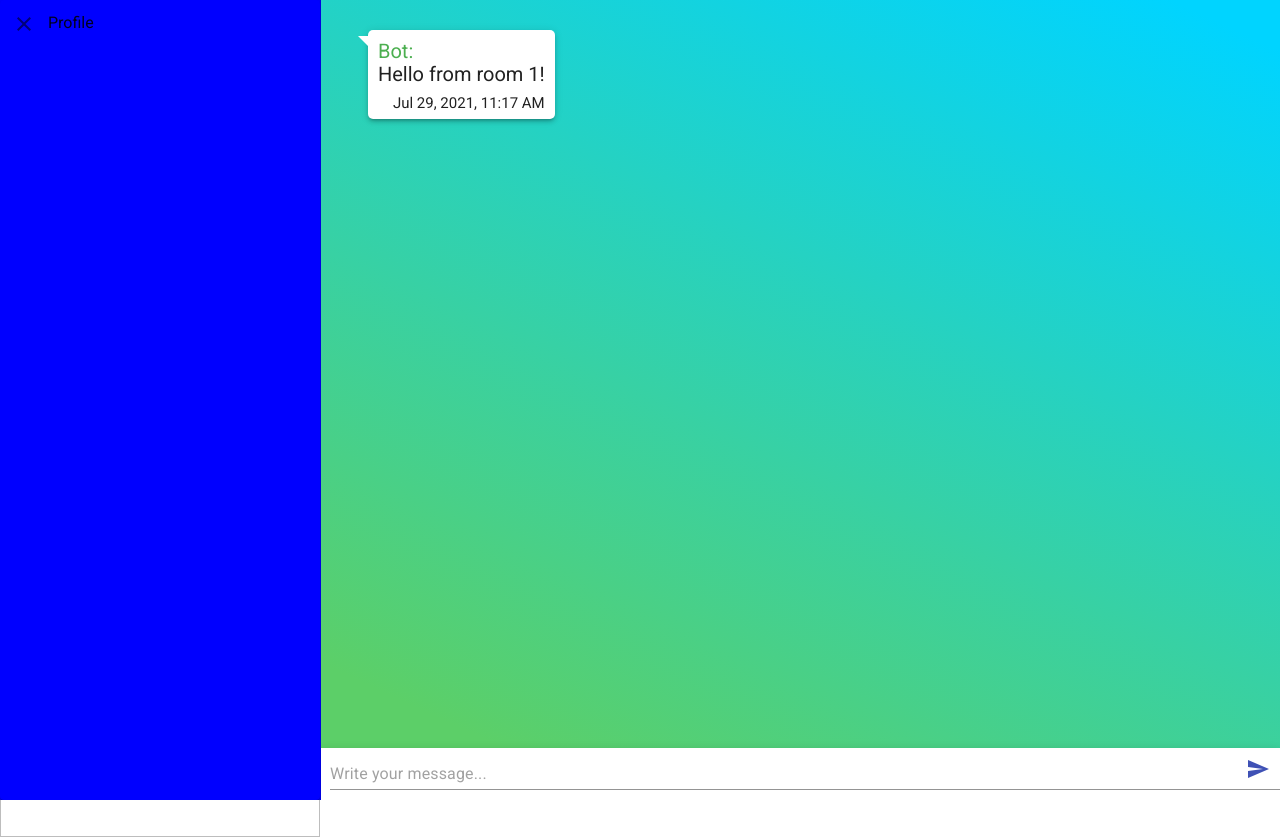
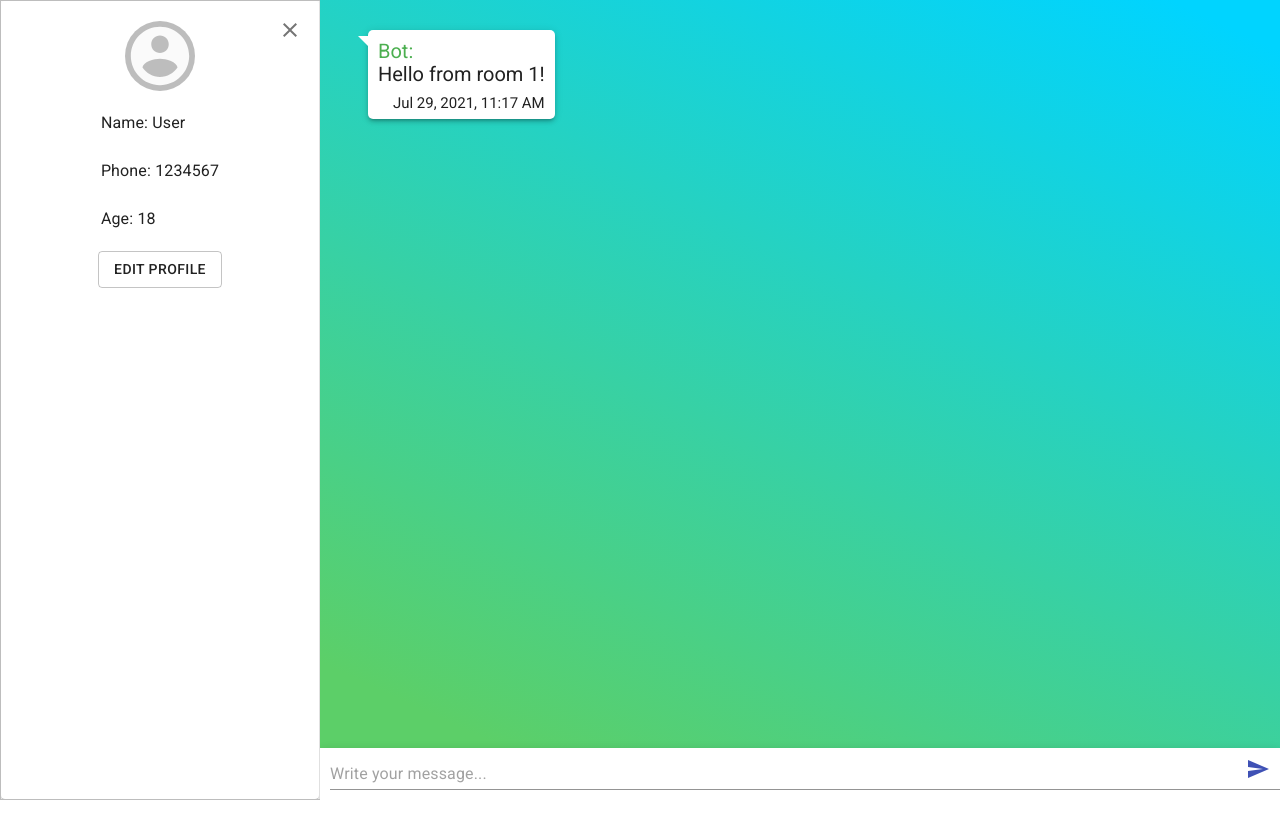
Before and after one commit to Dysco76/Geekbarins-ReactJS, a React (Create React App) app: page /chat/room1 in a window 1280 px wide. Both pictures are taken after a click on the button "PROFILE". After the commit the page ends 800 px from the top, so only its background shows below. Built offline with nearby package versions, Linux system fonts and the light colour scheme.

Commit message:
added stles to profile drawer and started adding redux

```diff
--- a/src/components/chat-list/ChatList.js
+++ b/src/components/chat-list/ChatList.js
@@ -8,12 +8,15 @@ import {
 } from "@material-ui/core"
 import { Group } from "@material-ui/icons"
 import { Link, useParams } from "react-router-dom"
+import { ProfileDialog } from ".."
 
 const useStyles = makeStyles({
   wrapper: {
     height: "100vh",
     boxSizing: "border-box",
     border: "1px solid #BDBDBD",
+    position: "relative",
+    padding: "20px 0",
   },
   chatBlock: {
     textDecoration: "none",
@@ -29,8 +32,9 @@ export const ChatList = ({ conversations, allMessages }) => {
   const { roomId } = useParams()
 
   return (
-    <>
-      <List component="nav" className={classes.wrapper}>
+    <div className={classes.wrapper}>
+      <ProfileDialog />
+      <List component="nav">
         {conversations.map((chat) => {
           const { author, message, date } =
             allMessages[chat.id][allMessages[chat.id].length - 1]
@@ -69,6 +73,6 @@ export const ChatList = ({ conversations, allMessages }) => {
           )
         })}
       </List>
-    </>
+    </div>
   )
 }
--- a/src/components/profile-dialog/ProfileDialog.js
+++ b/src/components/profile-dialog/ProfileDialog.js
@@ -3,26 +3,56 @@ import {
   Paper,
   Button,
   IconButton,
+  List,
+  ListItem,
+  ListItemText,
+  Avatar,
   makeStyles,
 } from "@material-ui/core"
-import { Close } from "@material-ui/icons"
+import { Close, AccountCircle } from "@material-ui/icons"
 import React, { useState } from "react"
+import { useSelector } from "react-redux"
+// import { updateProfileInfo } from "../../store/profile"
 
 const useStyles = makeStyles({
-  wrapper: {
-    position: "relative",
-    width: "100%",
-  },
   paper: {
     position: "absolute",
     width: "100%",
-    backgroundColor: "blue",
-    height: "100vh",
+    height: "100%",
+  },
+
+  openButton: {
+    marginLeft: "20px",
+  },
+
+  closeButton: {
+    position: "absolute",
+    right: "5px",
+    top: "5px",
+  },
+
+  infoWrapper: {
+    padding: "20px",
+    display: "flex",
+    flexDirection: "column",
+    alignItems: "center",
+  },
+
+  avatar: {
+    width: "70px",
+    height: "70px",
+  },
+
+  avatarIcon: {
+    width: "100%",
+    height: "100%",
   },
 })
 
 export const ProfileDialog = () => {
   const classes = useStyles()
+
+  const { age, name, phone } = useSelector((state) => state.user)
 
   const [open, setOpen] = useState(false)
 
@@ -36,7 +66,12 @@ export const ProfileDialog = () => {
 
   return (
     <div className={classes.wrapper}>
-      <Button variant="outlined" color="primary" onClick={handleClickOpen}>
+      <Button
+        color="primary"
+        startIcon={<AccountCircle />}
+        className={classes.openButton}
+        onClick={handleClickOpen}
+      >
         Profile
       </Button>
       <Drawer
@@ -49,10 +84,30 @@ export const ProfileDialog = () => {
         }}
       >
         <Paper className={classes.paper}>
-          <IconButton data-action="close-profile" onClick={handleClose}>
+          <IconButton
+            data-action="close-profile"
+            onClick={handleClose}
+            className={classes.closeButton}
+          >
             <Close />
           </IconButton>
-          Profile
+          <Paper className={classes.infoWrapper} elevation={0}>
+            <Avatar className={classes.avatar}>
+              <AccountCircle className={classes.avatarIcon} />
+            </Avatar>
+            <List>
+              <ListItem>
+                <ListItemText>Name: {name}</ListItemText>
+              </ListItem>
+              <ListItem>
+                <ListItemText>Phone: {phone}</ListItemText>
+              </ListItem>
+              <ListItem>
+                <ListItemText>Age: {age}</ListItemText>
+              </ListItem>
+            </List>
+            <Button variant="outlined">Edit Profile</Button>
+          </Paper>
         </Paper>
       </Drawer>
     </div>
--- a/src/pages/chat.js
+++ b/src/pages/chat.js
@@ -4,7 +4,7 @@ import {
   ChatList,
   MessageList,
   MessageProvider,
-  ProfileDialog,
+  // ProfileDialog,
 } from "../components"
 
 export const Chat = () => {
@@ -15,7 +15,6 @@ export const Chat = () => {
           {([state, actions]) => (
             <Grid container={true}>
               <Grid item={true} xs={12} md={3}>
-                <ProfileDialog />
                 <ChatList {...state} />
               </Grid>
               <Grid item={true} xs={12} md={9}>
--- /dev/null
+++ b/src/store/index.js
@@ -0,0 +1,4 @@
+import { createStore } from "redux"
+import { profileReducer } from "./profile"
+
+export const store = createStore(profileReducer)
--- /dev/null
+++ b/src/store/profile/actions.js
@@ -0,0 +1,3 @@
+import { UPDATE_PROFILE_INFO } from "./types"
+
+export const updateProfileInfo = () => ({ type: UPDATE_PROFILE_INFO })
--- /dev/null
+++ b/src/store/profile/index.js
@@ -0,0 +1,2 @@
+export * from "./reducer"
+export * from "./actions"
--- /dev/null
+++ b/src/store/profile/reducer.js
@@ -0,0 +1,26 @@
+import { UPDATE_PROFILE_INFO } from "./types"
+
+const initialState = {
+  user: {
+    id: "test-user",
+    name: "User",
+    phone: "1234567",
+    age: "18",
+  },
+}
+
+export const profileReducer = (state = initialState, { type, payload }) => {
+  switch (type) {
+    case UPDATE_PROFILE_INFO:
+      return {
+        ...state,
+        user: {
+          name: payload.name,
+          phone: payload.phone,
+          age: payload.age,
+        },
+      }
+    default:
+      return state
+  }
+}
--- /dev/null
+++ b/src/store/profile/types.js
@@ -0,0 +1 @@
+export const UPDATE_PROFILE_INFO = "@profile/update profile info"
```
Also changed, not shown: src/index.js (+9 -7 lines).
